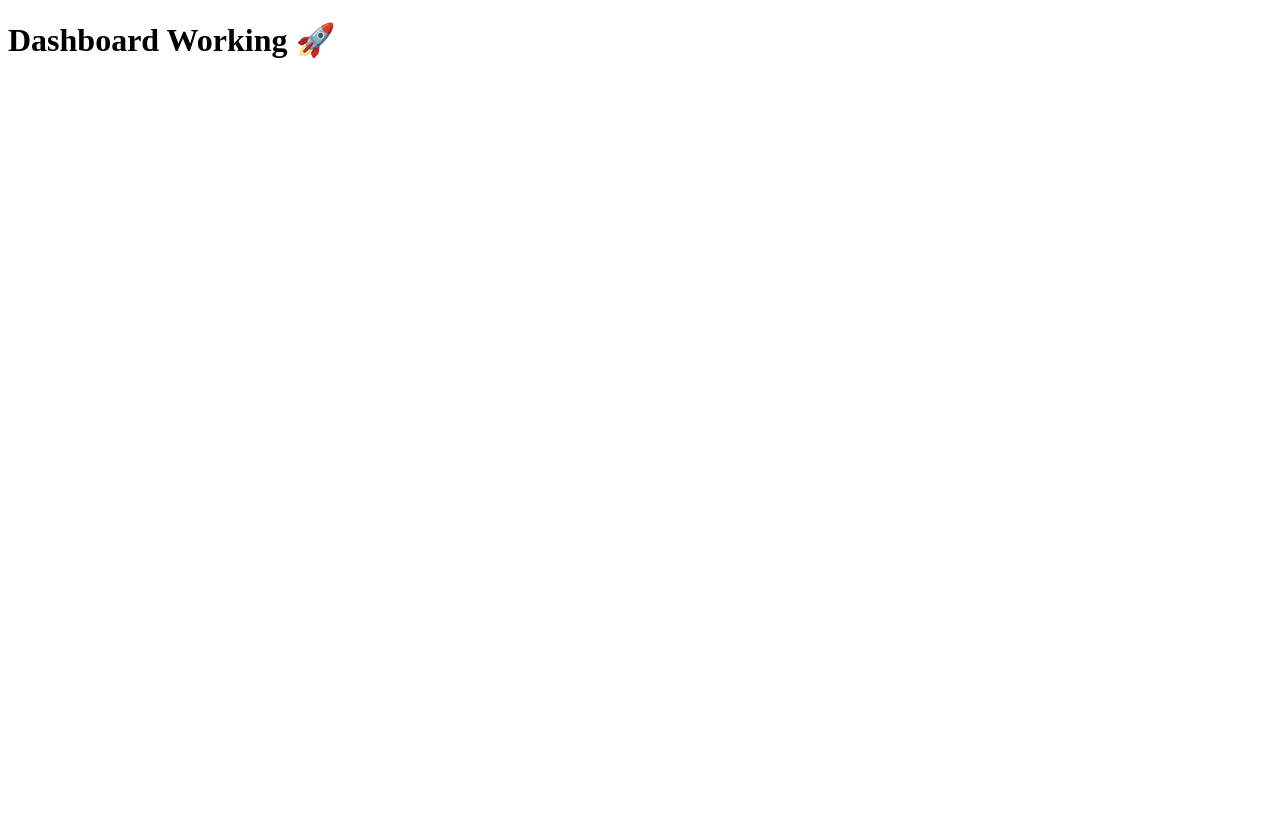
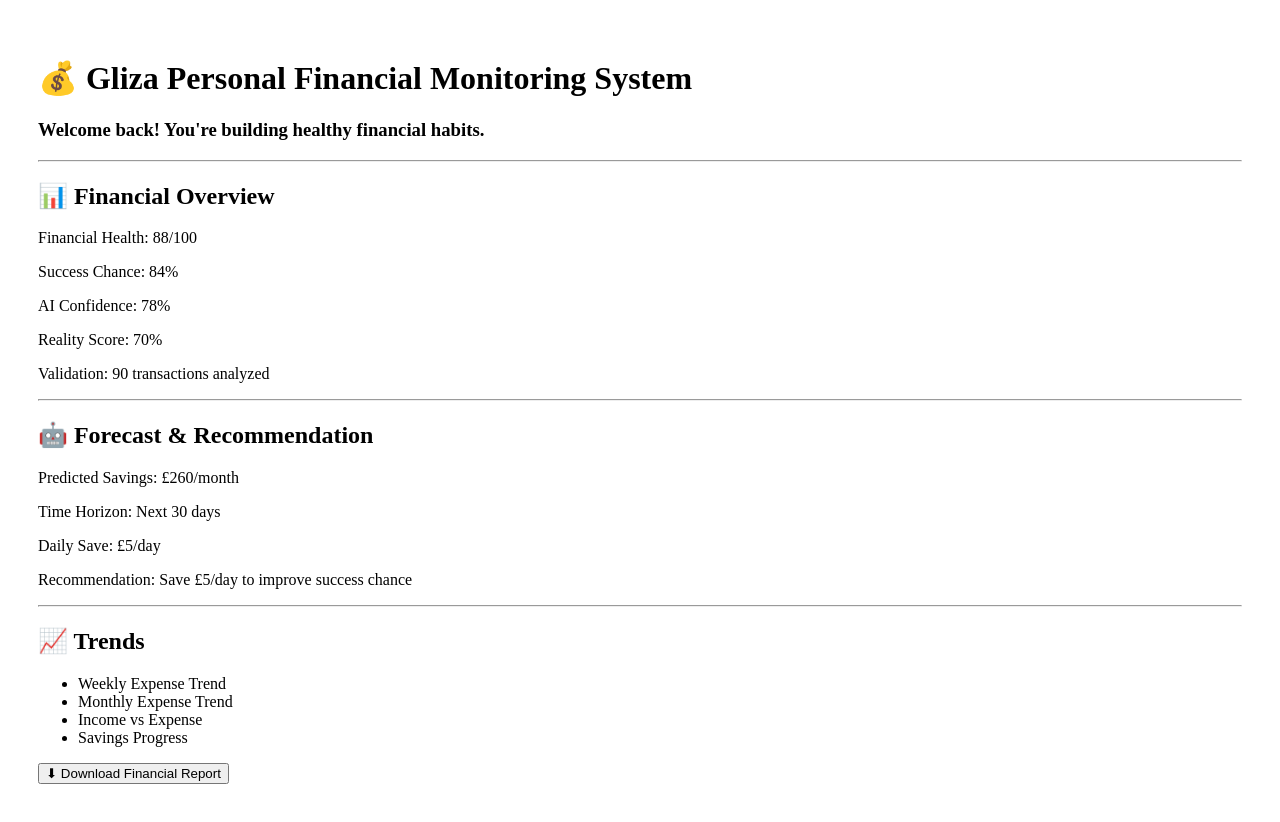
Before and after one commit to glesmaraon/budget-monitor, a React (Vite) app in the folder frontend/: page / in a window 1280 px wide. Before the commit the page ends 800 px from the top, so only its background shows below. Built offline with nearby package versions, Linux system fonts and the light colour scheme.

Commit message:
Update dashboard.jsx v6

```diff
--- a/frontend/src/dashboard.jsx
+++ b/frontend/src/dashboard.jsx
@@ -1,7 +1,66 @@
 export default function Dashboard() {
   return (
-    <div>
-      <h1>Dashboard Working 🚀</h1>
+    <div style={{padding:"30px"}}>
+
+      <h1>💰 Gliza Personal Financial Monitoring System</h1>
+
+      <h3>
+      Welcome back! You're building healthy financial habits.
+      </h3>
+
+      <hr/>
+
+      <h2>📊 Financial Overview</h2>
+
+      <p>Financial Health: 88/100</p>
+
+      <p>Success Chance: 84%</p>
+
+      <p>AI Confidence: 78%</p>
+
+      <p>Reality Score: 70%</p>
+
+      <p>Validation: 90 transactions analyzed</p>
+
+      <hr/>
+
+      <h2>🤖 Forecast & Recommendation</h2>
+
+      <p>
+      Predicted Savings:
+      £260/month
+      </p>
+
+      <p>
+      Time Horizon:
+      Next 30 days
+      </p>
+
+      <p>
+      Daily Save:
+      £5/day
+      </p>
+
+      <p>
+      Recommendation:
+      Save £5/day to improve success chance
+      </p>
+
+      <hr/>
+
+      <h2>📈 Trends</h2>
+
+      <ul>
+        <li>Weekly Expense Trend</li>
+        <li>Monthly Expense Trend</li>
+        <li>Income vs Expense</li>
+        <li>Savings Progress</li>
+      </ul>
+
+      <button>
+      ⬇ Download Financial Report
+      </button>
+
     </div>
-  )
+  );
 }
```
